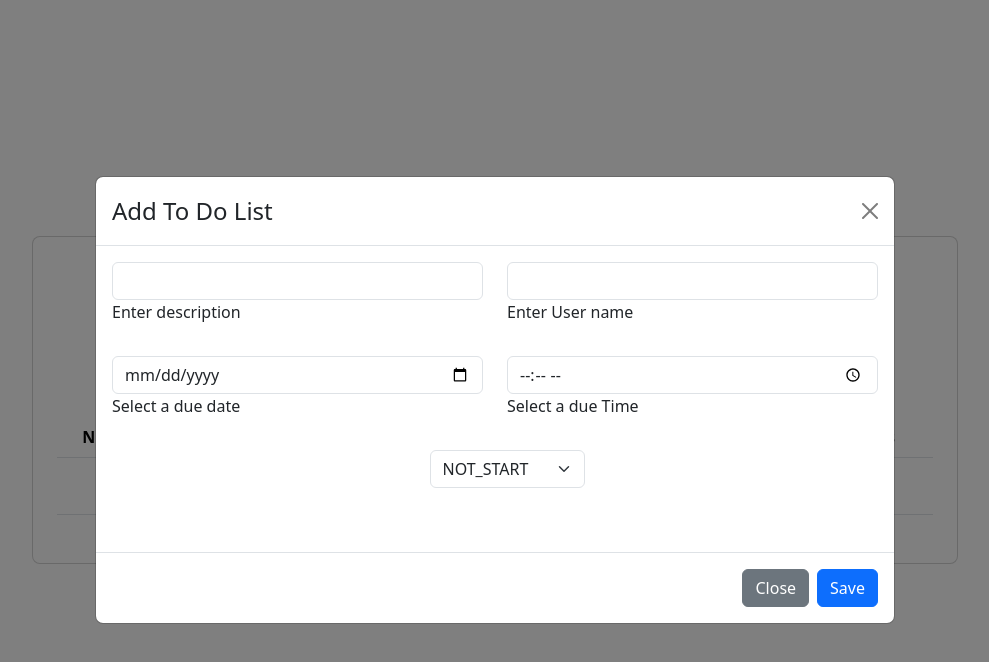
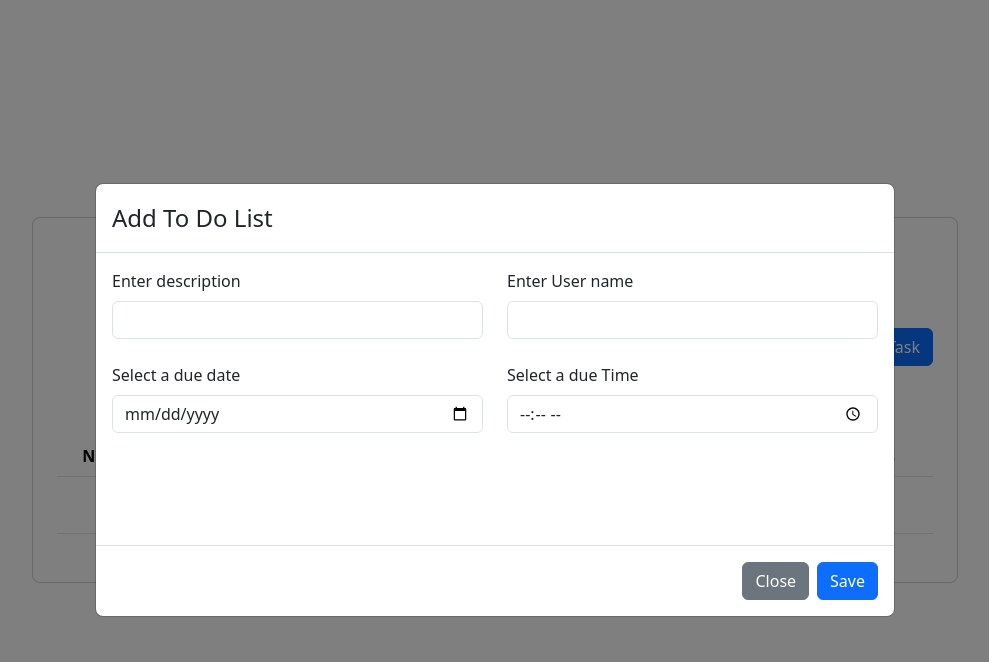
Before and after one commit to Isuru0306/react-to-do-list, a React (Create React App) app: page / in a window 1280 px wide. Both pictures are taken after a click on the button "Create Task". Shown: the top 662 px of the page, without its empty margins (145-1134 px from the left). Built offline with nearby package versions, Linux system fonts and the light colour scheme.

Commit message:
feature/dev : Fix issue app crash and change UI

```diff
--- a/src/App.tsx
+++ b/src/App.tsx
@@ -5,10 +5,14 @@ import Button from "./components/Button";
 import FormInput from "./components/FormInput";
 import Table from "./todo/Table";
 import ToDoAddForm from "./todo/ToDoAddForm";
+import FormSelect from "./components/FormSelect";
+
 function App() {
   const [showCreateModal, setShowCreateModal] = useState(false);
   const [showEditModal, setShowEditModal] = useState(false);
   const [item, setItem] = useState({});
+  const [searchValue, setSearchValue] = useState({});
+  const [searchFilter, setSearchFilter] = useState("All Task");
 
   const showCreateListModal = () => {
     setShowCreateModal(true);
@@ -54,20 +58,36 @@ function App() {
               <div className="card rounded-3">
                 <div className="card-body p-4">
                   <h2 className="text-center my-3 pb-3">To Do List</h2>
-
-                  <form className="row row-cols-lg-auto g-3 justify-content-center align-items-center mb-4 pb-2">
-                    <div className="col-12">
-                      <div className="form-outline">
-                        <FormInput placeholder="Search" />
-                      </div>
-                    </div>
-
-                    <div className="col-10 col-lg-auto">
+                  <div className="row">
+                    <div className="col-12 d-flex justify-content-end">
                       <Button
                         text="Create Task"
                         color="btn btn-primary"
                         onClick={showCreateListModal}
                       />
+                    </div>
+                  </div>
+
+                  <form className="row row-cols-lg-auto g-3 justify-content-center align-items-center mb-4 pb-2">
+                    <div className="col-10 col-lg-auto">
+                      <FormSelect
+                        options={[
+                          "All Task",
+                          "Not Started Task",
+                          "In Progress Task",
+                          "Completed Task",
+                        ]}
+                        onChange={(value) => setSearchFilter(value)}
+                      />
+                    </div>
+
+                    <div className="col-12">
+                      <div className="form-outline">
+                        <FormInput
+                          placeholder="Search"
+                          onChange={(value) => setSearchValue(value)}
+                        />
+                      </div>
                     </div>
                   </form>
 
@@ -81,6 +101,10 @@ function App() {
                       "Time",
                       "Actions",
                     ]}
+                    searchValue={{
+                      search: searchValue,
+                      filter: searchFilter,
+                    }}
                     onClick={(item, action) => {
                       tableAction(item, action);
                     }}
--- a/src/components/FormSelect.tsx
+++ b/src/components/FormSelect.tsx
@@ -2,10 +2,11 @@ import { useState, ChangeEvent, useEffect } from "react";
 
 interface Props {
   value?: string;
+  options?: string[];
   onChange?: (value: string) => void;
 }
 
-const FormSelect = ({ value = "NOT_START", onChange }: Props) => {
+const FormSelect = ({ value = "NOT_START", onChange, options }: Props) => {
   const [selectedOption, setSelectedOption] = useState("");
 
   const handleSelectChange = (event: ChangeEvent<HTMLSelectElement>) => {
@@ -29,9 +30,11 @@ const FormSelect = ({ value = "NOT_START", onChange }: Props) => {
         value={selectedOption}
         onChange={handleSelectChange}
       >
-        <option value="NOT_START">NOT_START</option>
-        <option value="IN_PROGRESS">IN_PROGRESS</option>
-        <option value="COMPLETED">COMPLETED</option>
+        {options?.map((op) => (
+          <option key={op} value={op}>
+            {op}
+          </option>
+        ))}
       </select>
     </div>
   );
--- a/src/todo/Table.tsx
+++ b/src/todo/Table.tsx
@@ -4,10 +4,13 @@ import { RootState } from "../state/store";
 import { updateToDo, deleteToDo } from "../state/ToDoListSlice";
 interface Props {
   headers?: string[];
+  searchValue?: any;
   onClick?: (item: any, action: string) => void;
 }
 
-const Table = ({ headers, onClick }: Props) => {
+const Table = ({ headers, onClick, searchValue }: Props) => {
+  console.log(searchValue);
+
   const dispatch = useDispatch();
   const toDoList = useSelector((state: RootState) => state.toDo);
   const lists = toDoList.task_list;
--- a/src/todo/ToDoAddForm.tsx
+++ b/src/todo/ToDoAddForm.tsx
@@ -7,7 +7,7 @@ import Button from "../components/Button";
 import FormInput from "../components/FormInput";
 import FormLabel from "../components/FormLabel";
 import FormSelect from "../components/FormSelect";
-import { getRandomInt, isEmptyObject } from "../utils/Helper";
+import { getRandomInt, isEmptyObject, isEmptyOrNot } from "../utils/Helper";
 
 interface Props {
   show?: boolean;
@@ -66,28 +66,28 @@ const ToDoForm = ({
   const validateForm = () => {
     let formIsValid = true;
     const newErrors = { ...errors };
-    if (formData.to_do_desc.trim() === "") {
+    if (!isEmptyOrNot(formData.to_do_desc)) {
       formIsValid = false;
       newErrors.to_do_desc = "Description is required";
     } else {
       newErrors.to_do_desc = "";
     }
 
-    if (formData.username.trim() === "") {
+    if (!isEmptyOrNot(formData.username)) {
       formIsValid = false;
       newErrors.username = "username is required";
     } else {
       newErrors.username = "";
     }
 
-    if (formData.dueDate === "") {
+    if (!isEmptyOrNot(formData.dueDate)) {
       formIsValid = false;
       newErrors.dueDate = "Due Date is required";
     } else {
       newErrors.dueDate = "";
     }
 
-    if (formData.dueTime === "") {
+    if (!isEmptyOrNot(formData.dueTime)) {
       formIsValid = false;
       newErrors.dueTime = "Due Time is required";
     } else {
@@ -129,6 +129,17 @@ const ToDoForm = ({
     }
   };
 
+  const clearFields = () => {
+    if (onHide) {
+      onHide();
+      setCreateFormData("to_do_desc", "");
+      setCreateFormData("username", "");
+      setCreateFormData("dueDate", "");
+      setCreateFormData("dueTime", "");
+      setCreateFormData("statue", "");
+    }
+  };
+
   useEffect(() => {
     const isEmpty: boolean = isEmptyObject(list);
     if (!isEmpty) {
@@ -144,7 +155,7 @@ const ToDoForm = ({
   return (
     <div style={{ display: "block", position: "initial" }}>
       <Modal show={show} onHide={onHide} centered size="lg">
-        <Modal.Header closeButton>
+        <Modal.Header>
           <Modal.Title>{modalHeading}</Modal.Title>
         </Modal.Header>
         <Modal.Body>
@@ -152,25 +163,26 @@ const ToDoForm = ({
             <div className="row mb-4">
               <div className="col">
                 <div data-mdb-input-init className="form-outline">
-                  <div className="text-danger">{errors.to_do_desc}</div>
+                  <FormLabel text={"Enter description"} />
+
                   <FormInput
                     type="text"
                     value={formData?.to_do_desc || ""}
                     onChange={(value) => handleChange("to_do_desc", value)}
                   />
-                  <FormLabel text={"Enter description"} />
+                  <div className="text-danger">{errors.to_do_desc}</div>
                 </div>
               </div>
 
               <div className="col">
                 <div data-mdb-input-init className="form-outline">
-                  <div className="text-danger">{errors.username}</div>
+                  <FormLabel text={"Enter User name"} />
                   <FormInput
                     type="text"
                     value={formData?.username || ""}
                     onChange={(value) => handleChange("username", value)}
                   />
-                  <FormLabel text={"Enter User name"} />
+                  <div className="text-danger">{errors.username}</div>
                 </div>
               </div>
             </div>
@@ -178,43 +190,53 @@ const ToDoForm = ({
             <div className="row mb-4">
               <div className="col">
                 <div data-mdb-input-init className="form-outline">
-                  <div className="text-danger">{errors.dueDate}</div>
+                  <FormLabel text={"Select a due date"} />
                   <FormInput
                     type="date"
                     value={formData?.dueDate || ""}
                     onChange={(value) => handleChange("dueDate", value)}
                   />
-                  <FormLabel text={"Select a due date"} />
+                  <div className="text-danger">{errors.dueDate}</div>
                 </div>
               </div>
 
               <div className="col">
                 <div data-mdb-input-init className="form-outline">
-                  <div className="text-danger">{errors.dueTime}</div>
+                  <FormLabel text={"Select a due Time"} />
+
                   <FormInput
                     type="time"
                     value={formData?.dueTime || ""}
                     onChange={(value) => handleChange("dueTime", value)}
                   />
-                  <FormLabel text={"Select a due Time"} />
+                  <div className="text-danger">{errors.dueTime}</div>
                 </div>
               </div>
             </div>
 
             <div className="form-check d-flex justify-content-center mb-5">
               <div>
+                {action !== "ADD" ? (
                   <FormSelect
+                    options={["NOT_START", "IN_PROGRESS", "COMPLETED"]}
                     value={formData?.status}
                     onChange={(value) => {
                       handleChange("status", value);
                     }}
                   />
+                ) : (
+                  ""
+                )}
               </div>
             </div>
           </form>
         </Modal.Body>
         <Modal.Footer>
-          <Button text="Close" color="btn btn-secondary" onClick={onHide} />
+          <Button
+            text="Close"
+            color="btn btn-secondary"
+            onClick={clearFields}
+          />
           <Button text="Save" color="btn btn-primary" onClick={OnSubmit} />
         </Modal.Footer>
       </Modal>
--- a/src/utils/Helper.ts
+++ b/src/utils/Helper.ts
@@ -47,3 +47,9 @@ export const isEmptyObject = (
 ): boolean => {
   return obj !== null && obj !== undefined && Object.keys(obj).length === 0;
 };
+
+export const isEmptyOrNot = (value: any): boolean => {
+  return (
+    value !== undefined && value !== null && value.toString().trim() !== ""
+  );
+};
```
Lines whose indentation alone changed are shown as unchanged.
